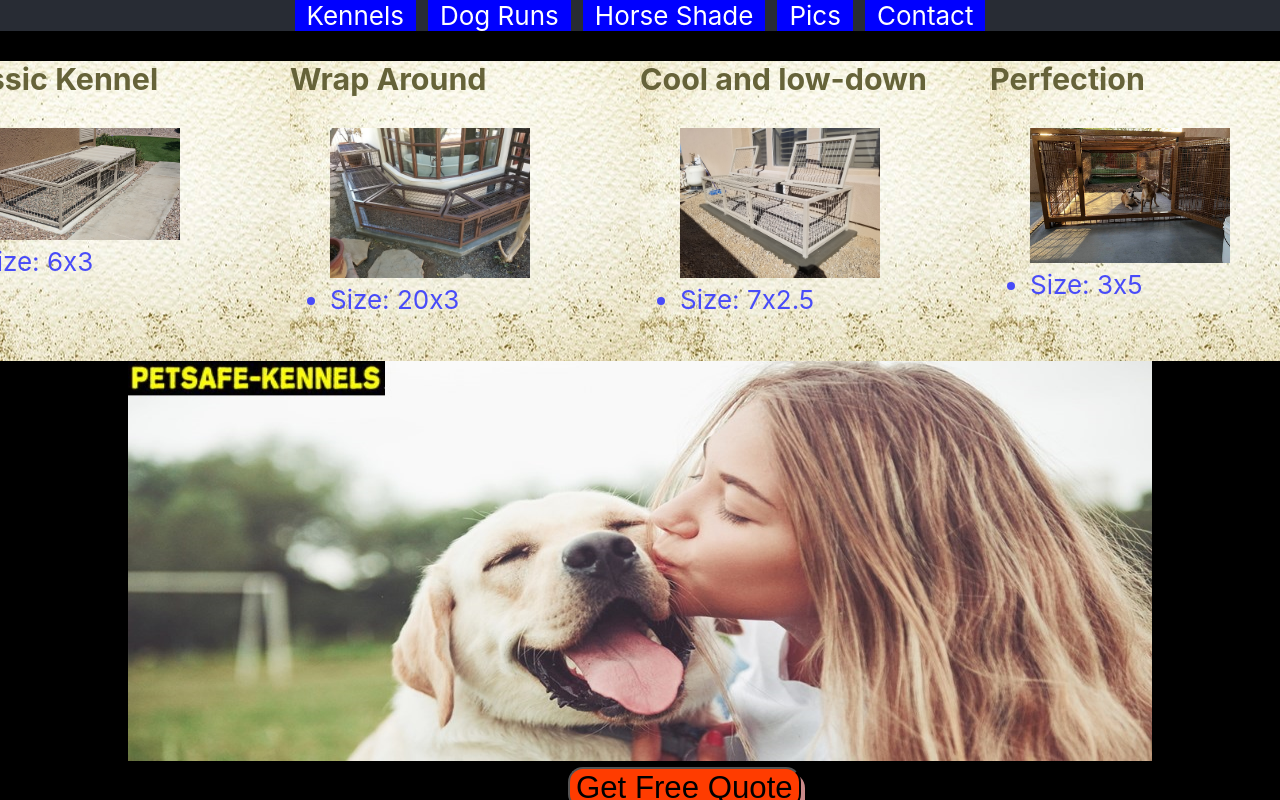
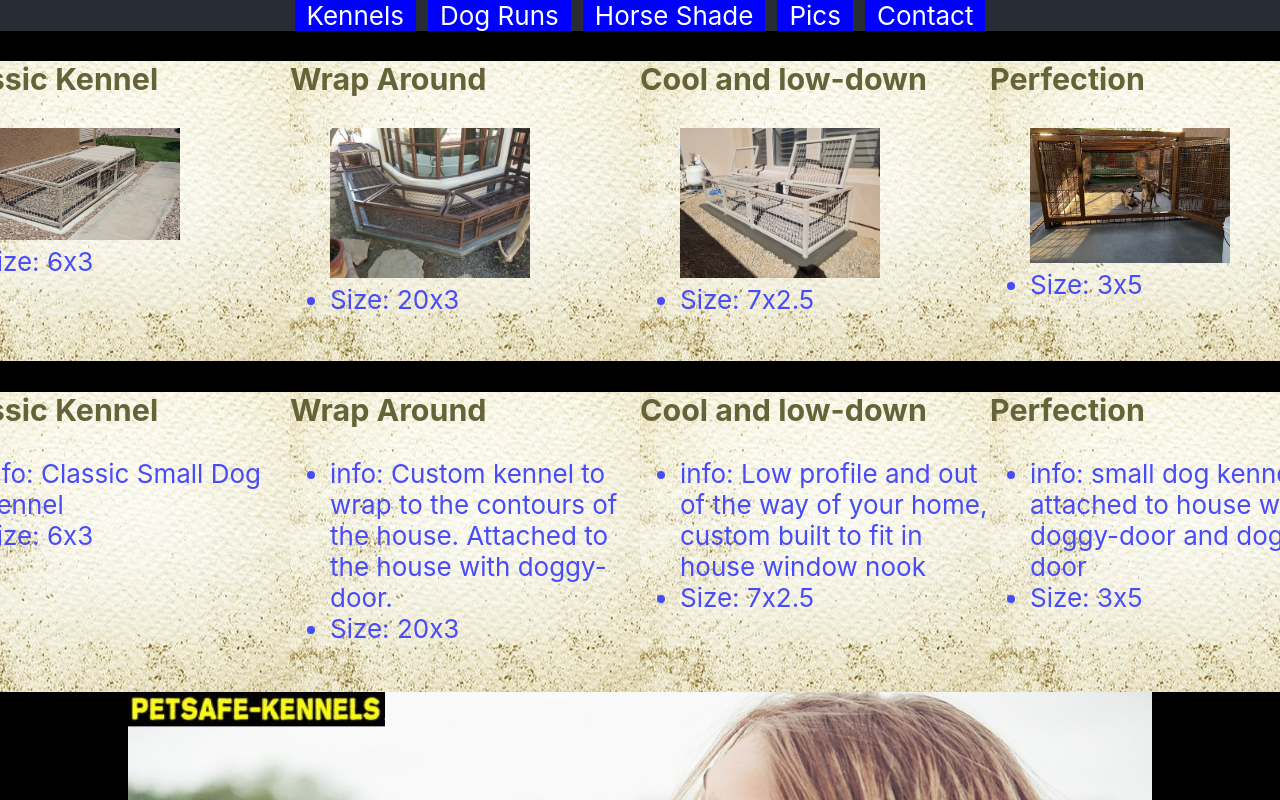
Before and after one commit to rhtaylor/Petsafe-kennels, a React (Create React App) app in the folder React-Front/pet-safe-kennels/: page / in a window 1280 px wide. Shown: the top 800 px of the page. Built offline with nearby package versions, Linux system fonts and the light colour scheme; no server answers.

Commit message:
adds DogKennelBack for future flip effect

```diff
--- a/React-Front/pet-safe-kennels/src/components/All-Dog-Kennels.jsx
+++ b/React-Front/pet-safe-kennels/src/components/All-Dog-Kennels.jsx
@@ -1,6 +1,6 @@
 import React, { Component } from 'react'
 import '../css/kennel-card-all.scss'
-
+import DogKennelBack from './DogKennelBack.jsx'
 import DogKennel from './DogKennel.jsx'
 import lowProfileDogkennel from '../pictures/lowProfileDogKennel.jpg'
 import small from '../pictures/low-profile-small-dog.jpg'
@@ -13,7 +13,7 @@ export default class AllDogKennelsPage extends Component{
     this.make_kennels = this.make_kennels.bind(this)
    }
    make_kennels(){
-       return DOGARRAY.map((k,i) => <DogKennel kennel={k}/>)
+       return DOGARRAY.map((k,i) => <span><DogKennel kennel={k}/><DogKennelBack kennel={k}/></span>)
    }
     render(){
         return(<div id="kennel_slide">
--- /dev/null
+++ b/React-Front/pet-safe-kennels/src/components/DogKennelBack.jsx
@@ -0,0 +1,19 @@
+import React, { Component } from 'react'
+export default class DogKennelBack extends Component{
+    render(){
+        return(
+            <div id="kennel_back">
+                <div className="parentDog" key={this.props.kennel.title[0]}>
+                    <div className="myKennels" key={this.props.kennel[1]}>
+                        <h3>{this.props.kennel.title}</h3>
+                        <ul>
+                            <li>info: {this.props.kennel.info}</li>
+                            <li>Size: {this.props.kennel.size}</li>
+
+                        </ul>
+                    </div>
+                </div>
+            </div>
+        )
+    }
+}
--- a/React-Front/pet-safe-kennels/src/css/big-kennel.scss
+++ b/React-Front/pet-safe-kennels/src/css/big-kennel.scss
@@ -9,7 +9,7 @@
     max-width: clamp(450px, 450px,450px);
     min-width: clamp(450px, 450px,450px);
     p{
-        color: rgba(0, 0, 0, 0.808);
+        color: rgba(54, 19, 19, 0.808);
         text-align: center;
         font-weight: bold;
 
@@ -30,7 +30,7 @@
      min-width: clamp(450px, 450px,450px);
 
      * {
-         color: black;
+         color: rgb(0, 0, 0);
          text-align: center;
          font-weight: bold;
      }
--- a/React-Front/pet-safe-kennels/src/css/small-dog-kennel.scss
+++ b/React-Front/pet-safe-kennels/src/css/small-dog-kennel.scss
@@ -17,7 +17,7 @@
     margin-left: 10vh;
     margin-right: clamp(70vh, 70vh, 70vh);
     p{
-        color: rgb(54, 14, 27);
+        color: rgb(216, 160, 178);
         text-align: center;
         font-weight: bold;
 
```
Also changed, not shown: 1 other file (tests, documents, lock files or other folders).
